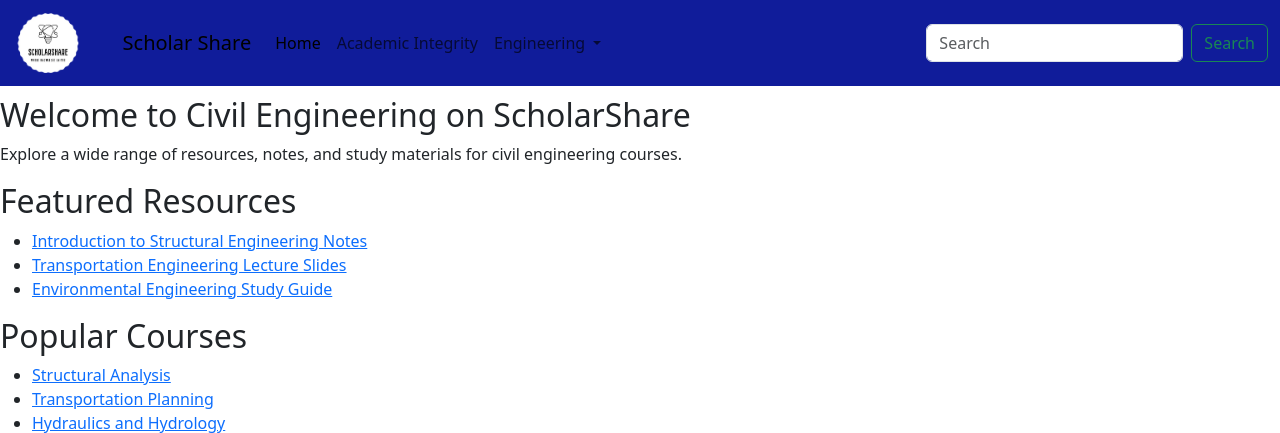
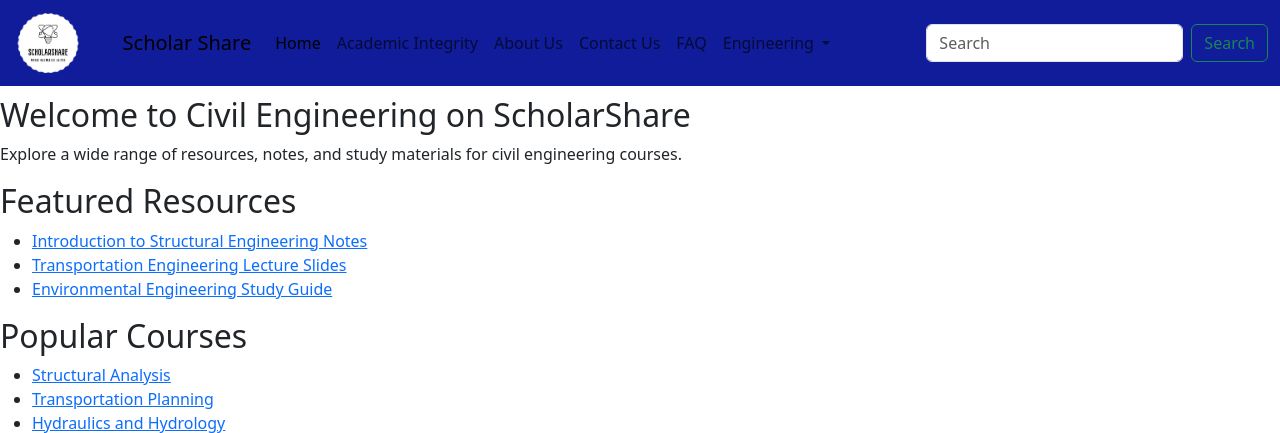
Before and after one commit to jacobabr9/ScholarShareCode, a Django app: page /civil_engineering/ in a window 1280 px wide. Shown: the top 433 px of the page. Run offline with Django 5.2, Linux system fonts and the light colour scheme.

Commit message:
adding contact us page into django project

```diff
--- a/Django/django_project/scholar_share/templates/scholar_share/base.html
+++ b/Django/django_project/scholar_share/templates/scholar_share/base.html
@@ -10,9 +10,6 @@
         integrity="sha384-YvpcrYf0tY3lHB60NNkmXc5s9fDVZLESaAA55NDzOxhy9GkcIdslK1eN7N6jIeHz"
         crossorigin="anonymous"></script>
     <title>{% block title %}{% endblock %}</title>
-    <style>
-    {% block css %}{% endblock %}
-    </style>
 </head>
 
 <body>
@@ -32,10 +29,19 @@
             <div class="collapse navbar-collapse" id="navbarSupportedContent">
                 <ul class="navbar-nav me-auto mb-2 mb-lg-0">
                     <li class="nav-item">
-                        <a class="nav-link active" aria-current="page" href="/home.html">Home</a>
+                        <a class="nav-link active" aria-current="page" href="/home">Home</a>
                     </li>
                     <li class="nav-item">
                         <a class="nav-link" href="/academic_integrity">Academic Integrity</a>
+                    </li>
+                    <li class="nav-item">
+                        <a class="nav-link" href="/academic_integrity">About Us</a>
+                    </li>
+                    <li class="nav-item">
+                        <a class="nav-link" href="/contact_us">Contact Us</a>
+                    </li>
+                    <li class="nav-item">
+                        <a class="nav-link" href="/academic_integrity">FAQ</a>
                     </li>
                     <li class="nav-item dropdown">
                         <a class="nav-link dropdown-toggle" href="#" role="button" data-bs-toggle="dropdown"
@@ -48,7 +54,6 @@
                             <li><a class="dropdown-item" href="/chemical_engineering">Chemical Engineering</a></li>
                             <li><a class="dropdown-item" href="/industrial_engineering">Industrial Engineering</a></li>
                             <li><a class="dropdown-item" href="/mechanical_engineering">Mechanical Engineering</a></li>
-                            <li><a class="dropdown-item" href="#">Something else here</a></li>
                         </ul>
                     </li>
                 </ul>
--- a/Django/django_project/scholar_share/templates/scholar_share/home.html
+++ b/Django/django_project/scholar_share/templates/scholar_share/home.html
@@ -4,5 +4,10 @@ Filler homepage
 {% endblock %}
 
 {% block content %}
+<br>
+<br>
+<br>
+<br>
+<br>
 <h5>insert content here</h5>
 {% endblock %}
--- a/Django/django_project/scholar_share/urls.py
+++ b/Django/django_project/scholar_share/urls.py
@@ -2,8 +2,9 @@ from django.urls import path
 from . import views
 
 urlpatterns = [
-    path('',views.home, name='scholar_share-home'),
+    path('home/',views.home, name='scholar_share-home'),
     path('academic_integrity/',views.academic_integrity, name='scholar_share-academic_integrity'),
+    path('contact_us/',views.contact_us, name='scholar_share-contact_us'),
     path('civil_engineering/',views.civil_engineering, name='scholar_share-civil_engineering'),
     path('software_engineering/',views.software_engineering, name='scholar_share-software_engineering'),
     path('mechanical_engineering/',views.mechanical_engineering, name='scholar_share-mechanical_engineering'),
--- a/Django/django_project/scholar_share/views.py
+++ b/Django/django_project/scholar_share/views.py
@@ -7,6 +7,9 @@ def home(request):
 
 def academic_integrity(request):
     return render(request, 'scholar_share/academic_integrity.html')
+
+def contact_us(request):
+    return render(request, 'scholar_share/contact_us.html')
 
 def civil_engineering(request):
     return render(request, 'scholar_share/civil_engineering.html')
```
Also changed, not shown: Django/django_project/scholar_share/templates/scholar_share/contact_us.html (renamed from Contact Us/CONTACTME.html, +7 -5 lines).
